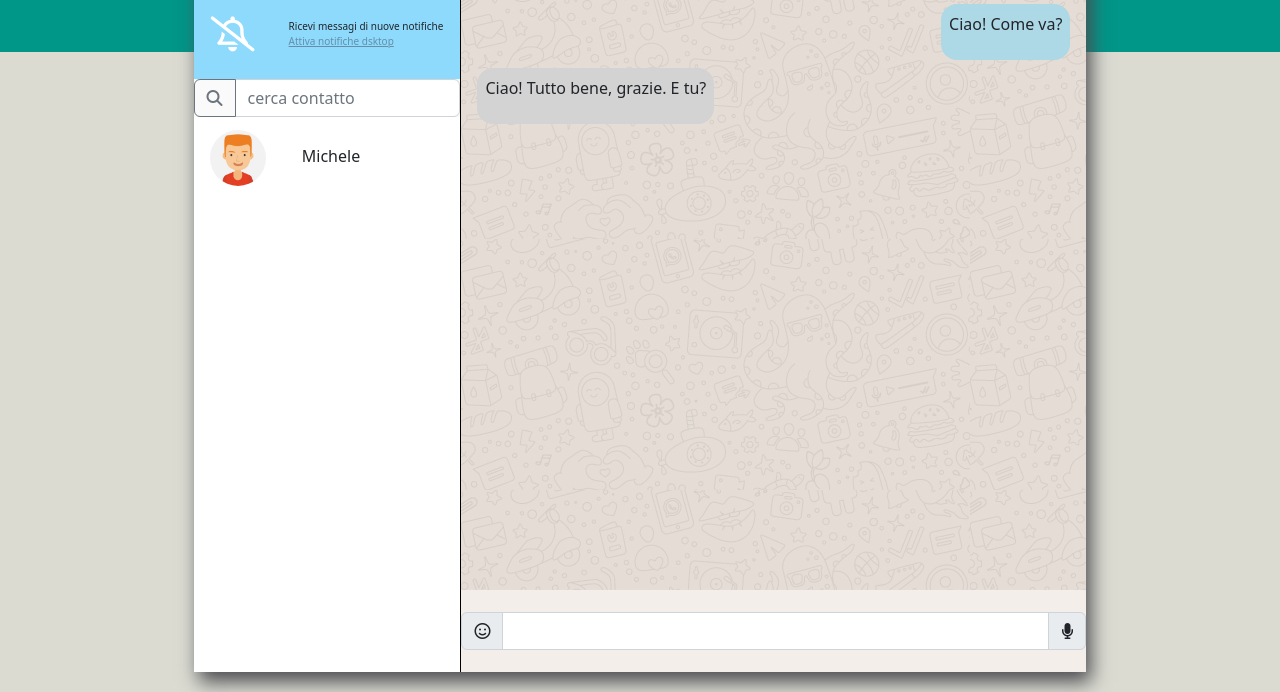
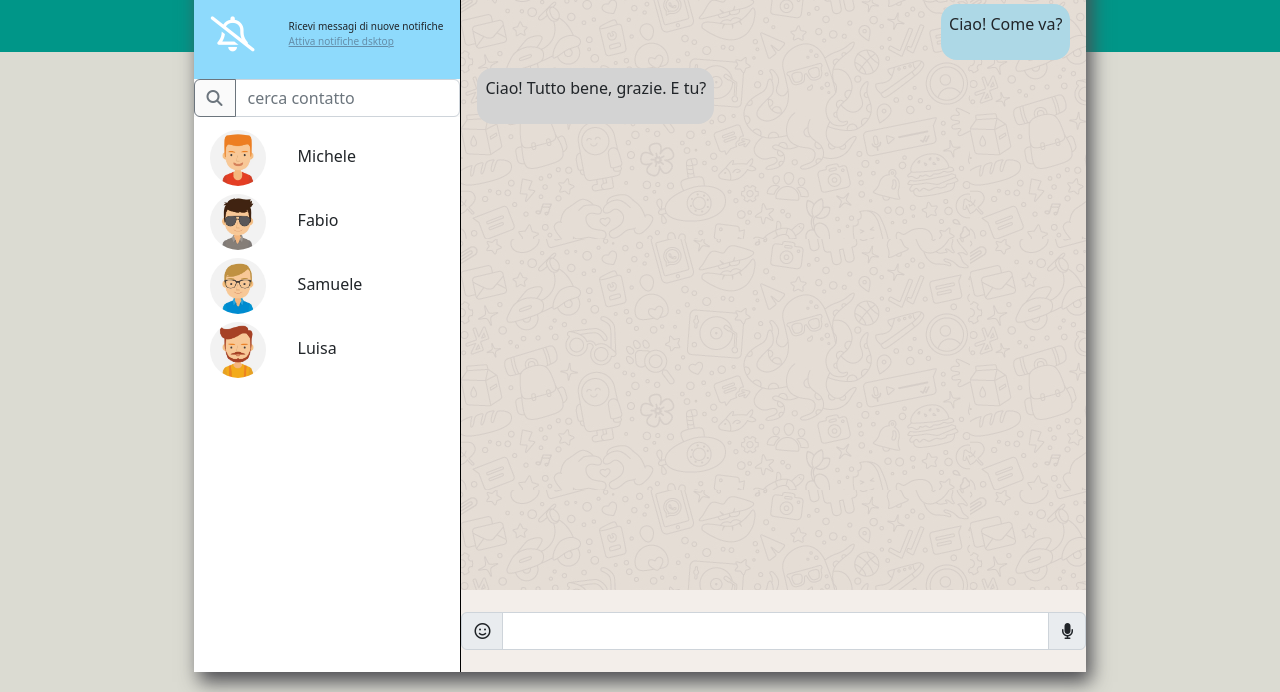
Before and after one commit to Sebastian-ivaniczki/vue-boolzapp, a plain HTML site: page index.html in a window 1280 px wide. Shown: the part 108-800 px from the top of the page. Drawn offline with nearby package versions, Linux system fonts and the light colour scheme.

Commit message:
add vue and dinamic contact

```diff
--- a/index.html
+++ b/index.html
@@ -17,13 +17,16 @@
   />
     <!-- my style -->
    <link rel="stylesheet" href="css/style.css">
+    <!-- vue js -->
+    <script src="https://unpkg.com/vue@3/dist/vue.global.js"></script>
 
    <!-- js -->
    <script defer src="js/script.js"></script>
     <title>BoolzApp</title>
 </head>
 <body>
-    <div class="container d-flex justify-content-center align-items-center h-100">
+
+    <div id="root" class="container d-flex justify-content-center align-items-center h-100">
         <div class="app-display">
             <!-- contacts nav -->
             <div class="contacts-nav">
@@ -57,9 +60,9 @@
                 </div>
                     <!-- contact -->
                 <div class="contacts">
-                    <div class="contact-info mt-2">
-                        <img src="img/avatar_1.jpg" alt="avatar_1">
-                        <span class="contact-name">Michele</span>
+                    <div v-for="(contact, i) in contacts" class="contact-info mt-2">
+                        <img :src="'img/avatar'+contact.avatar+'.jpg'" :alt="contact.name">
+                        <span class="contact-name">{{ contact.name }}</span>
                     </div>
 
                 </div>
--- a/js/script.js
+++ b/js/script.js
@@ -0,0 +1,90 @@
+console.log(Vue)
+const app = Vue.createApp({
+    data(){
+        return{
+            contacts: [
+                {
+                  name: 'Michele',
+                  avatar: '_1',
+                  visible: true,
+                  messages: [{
+                    date: '10/01/2020 15:30:55',
+                    text: 'Hai portato a spasso il cane?',
+                    status: 'sent'
+                  },
+                  {
+                    date: '10/01/2020 15:50:00',
+                    text: 'Ricordati di dargli da mangiare',
+                    status: 'sent'
+                  },
+                  {
+                    date: '10/01/2020 16:15:22',
+                    text: 'Tutto fatto!',
+                    status: 'received'
+                  }
+                  ],
+                },
+                {
+                  name: 'Fabio',
+                  avatar: '_2',
+                  visible: true,
+                  messages: [{
+                    date: '20/03/2020 16:30:00',
+                    text: 'Ciao come stai?',
+                    status: 'sent'
+                  },
+                  {
+                    date: '20/03/2020 16:30:55',
+                    text: 'Bene grazie! Stasera ci vediamo?',
+                    status: 'received'
+                  },
+                  {
+                    date: '20/03/2020 16:35:00',
+                    text: 'Mi piacerebbe ma devo andare a fare la spesa.',
+                    status: 'received'
+                  }
+                  ],
+                },
+                {
+                  name: 'Samuele',
+                  avatar: '_3',
+                  visible: true,
+                  messages: [{
+                    date: '28/03/2020 10:10:40',
+                    text: 'La Marianna va in campagna',
+                    status: 'received'
+                  },
+                  {
+                    date: '28/03/2020 10:20:10',
+                    text: 'Sicuro di non aver sbagliato chat?',
+                    status: 'sent'
+                  },
+                  {
+                    date: '28/03/2020 16:15:22',
+                    text: 'Ah scusa!',
+                    status: 'received'
+                  }
+                  ],
+                },
+                {
+                  name: 'Luisa',
+                  avatar: '_4',
+                  visible: true,
+                  messages: [{
+                    date: '10/01/2020 15:30:55',
+                    text: 'Lo sai che ha aperto una nuova pizzeria?',
+                    status: 'sent'
+                  },
+                  {
+                    date: '10/01/2020 15:50:00',
+                    text: 'Si, ma preferirei andare al cinema',
+                    status: 'received'
+                  }
+                  ],
+                },
+              ]
+        }
+    }
+});
+
+app.mount('#root');
```
